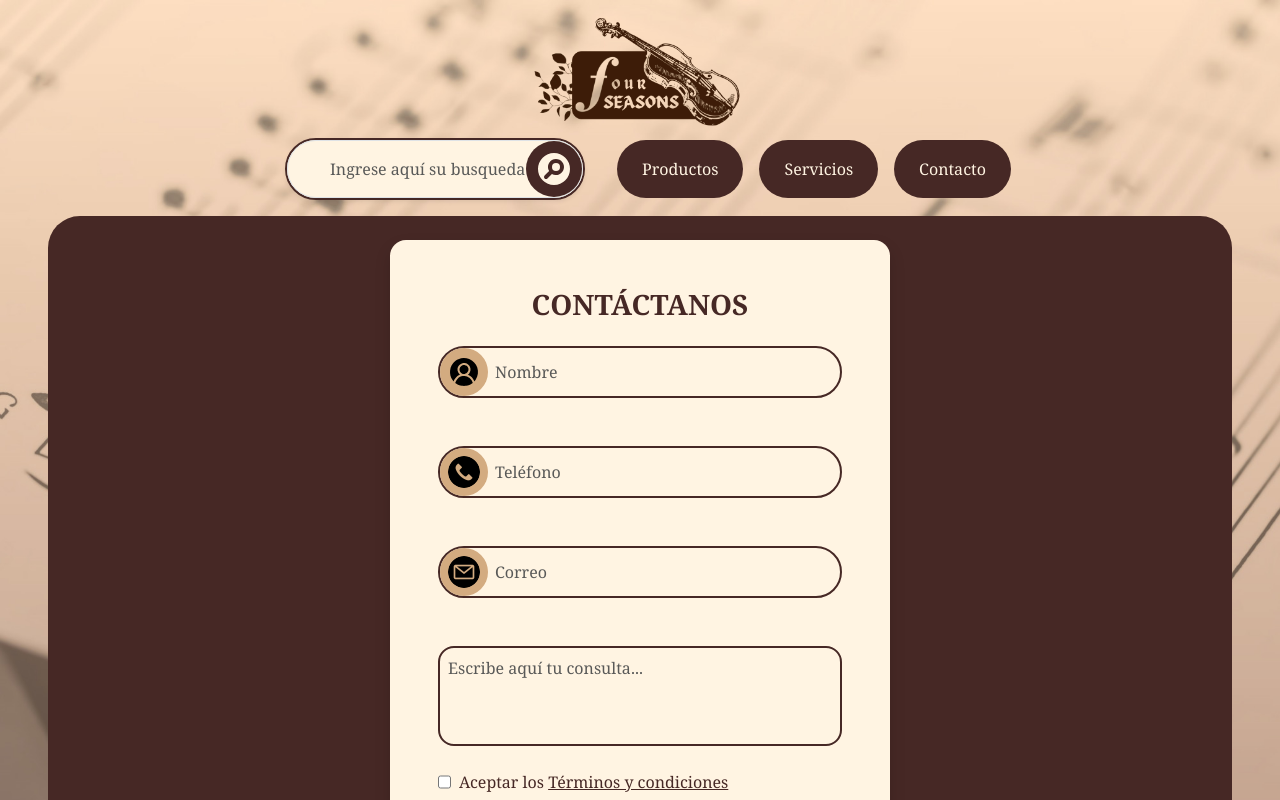
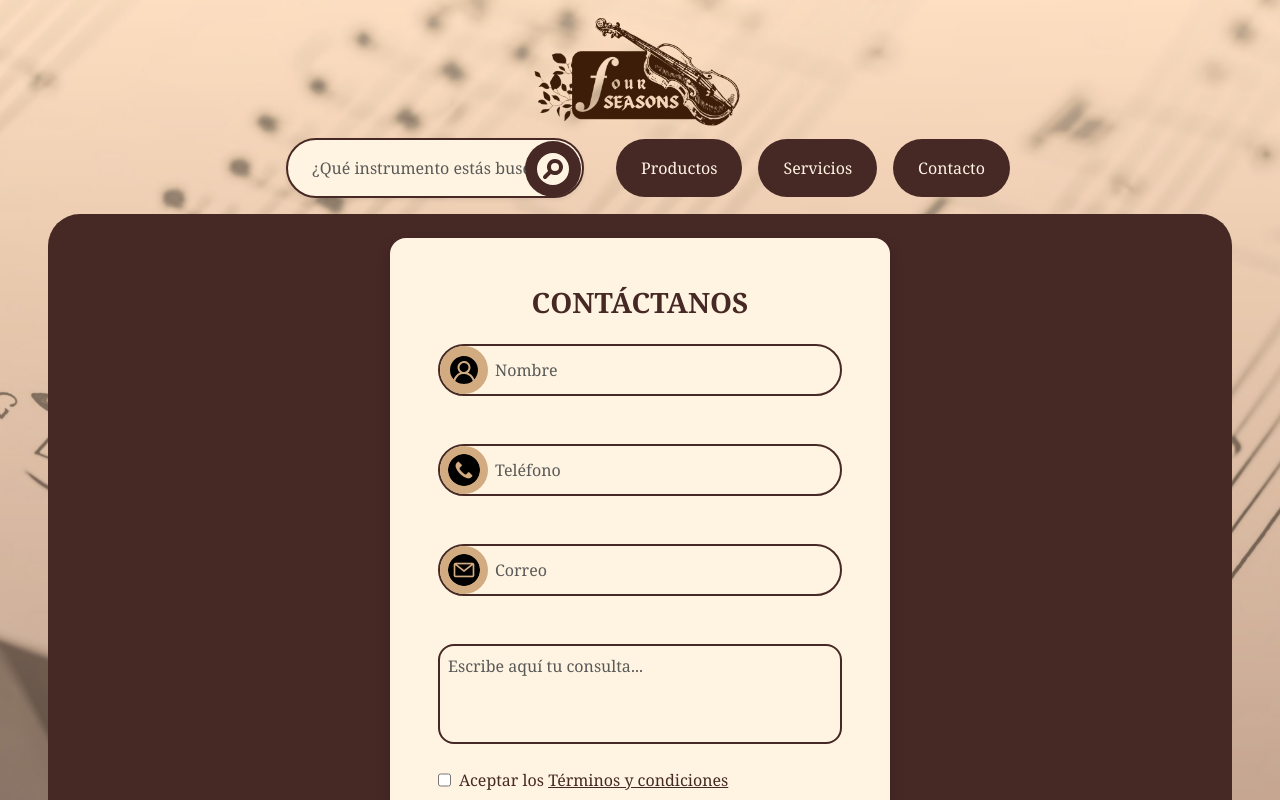
Before and after one commit to zangetsuart-hub/Four-seasons, a plain HTML site: page contacto.html in a window 1280 px wide. Shown: the top 800 px of the page. Drawn offline with nearby package versions, Linux system fonts and the light colour scheme.

Commit message:
Add files via upload

```diff
--- a/contacto.html
+++ b/contacto.html
@@ -24,10 +24,12 @@
         <div class="collapse navbar-collapse" id="navbarcontent">
           <div class="d-flex flex-column flex-lg-row align-items-center justify-content-center w-100">
             <form method="get"
-              class="d-flex align-items-center position-relative shadow-sm rounded-pill my-3 my-lg-0 mx-lg-4 aqa-search min-w-300">
+              class="d-flex align-items-center position-relative shadow-sm rounded-pill my-3 my-lg-0 mx-lg-4 aqa-search">
               <label hidden for="buscador">Buscador</label>
-              <input type="search" class="form-control bg-transparent rounded-pill px-4 py-3 text-center w-100"
-                id="buscador" placeholder="Ingrese aquí su busqueda">
+
+              <input type="search"
+                class="form-control bg-transparent border-0 rounded-pill px-4 py-3 text-center w-100 custom-input"
+                id="buscador" placeholder="¿Qué instrumento estás buscando hoy?">
               <button class="btn position-absolute end-0 top-0" type="submit">
                 <img class="aqa-btn-srch aqa-bgc p-2 end-0 top-0 rounded-5 position-absolute"
                   src="img/search-circle.svg" alt="search">
@@ -35,8 +37,8 @@
             </form>
             <ul class="navbar-nav align-items-center">
               <li class="nav-item mx-2 mb-2 mb-lg-0">
-                <a class="btn aqa-pill rounded-pill px-4 py-3"
-                  href="productos.html">Productos</a></li>
+                <a class="btn aqa-pill rounded-pill px-4 py-3" href="productos.html">Productos</a>
+              </li>
               <li class="nav-item mx-2 mb-2 mb-lg-0">
                 <a class="btn aqa-pill rounded-pill px-4 py-3" href="servicios.html">Servicios</a>
               </li>
@@ -101,7 +103,8 @@
     <div class="row justify-content-center g-4">
       <div class="col-10 col-md-2 mb-3 text-center">
         <a href="index.html">
-          <img class="img-fluid aqa-title-term" src="img/fourseasonsbrowntransparent.png" height="100" alt="Four Seasons">
+          <img class="img-fluid aqa-title-term" src="img/fourseasonsbrowntransparent.png" height="100"
+            alt="Four Seasons">
         </a>
       </div>
       <div class="col-12 col-md-2 mb-3 text-center">
@@ -117,7 +120,8 @@
         <p class="fs-4 fw-bold">Contáctanos</p>
         <div class="d-inline-block text-start">
           <p class="mb-2"><i class="bi bi-phone me-2"></i> 941635656</p>
-          <p class="mb-2"><i class="bi bi-envelope-at-fill me-2"></i> <span class="text-break">Strings_foryou@fourseasons.com.pe</span></p>
+          <p class="mb-2"><i class="bi bi-envelope-at-fill me-2"></i> <span
+              class="text-break">Strings_foryou@fourseasons.com.pe</span></p>
           <p class="mb-2"><i class="bi bi-geo-alt-fill me-2"></i> Av. Capriccio N° 24, Chorrillos</p>
         </div>
       </div>
```
